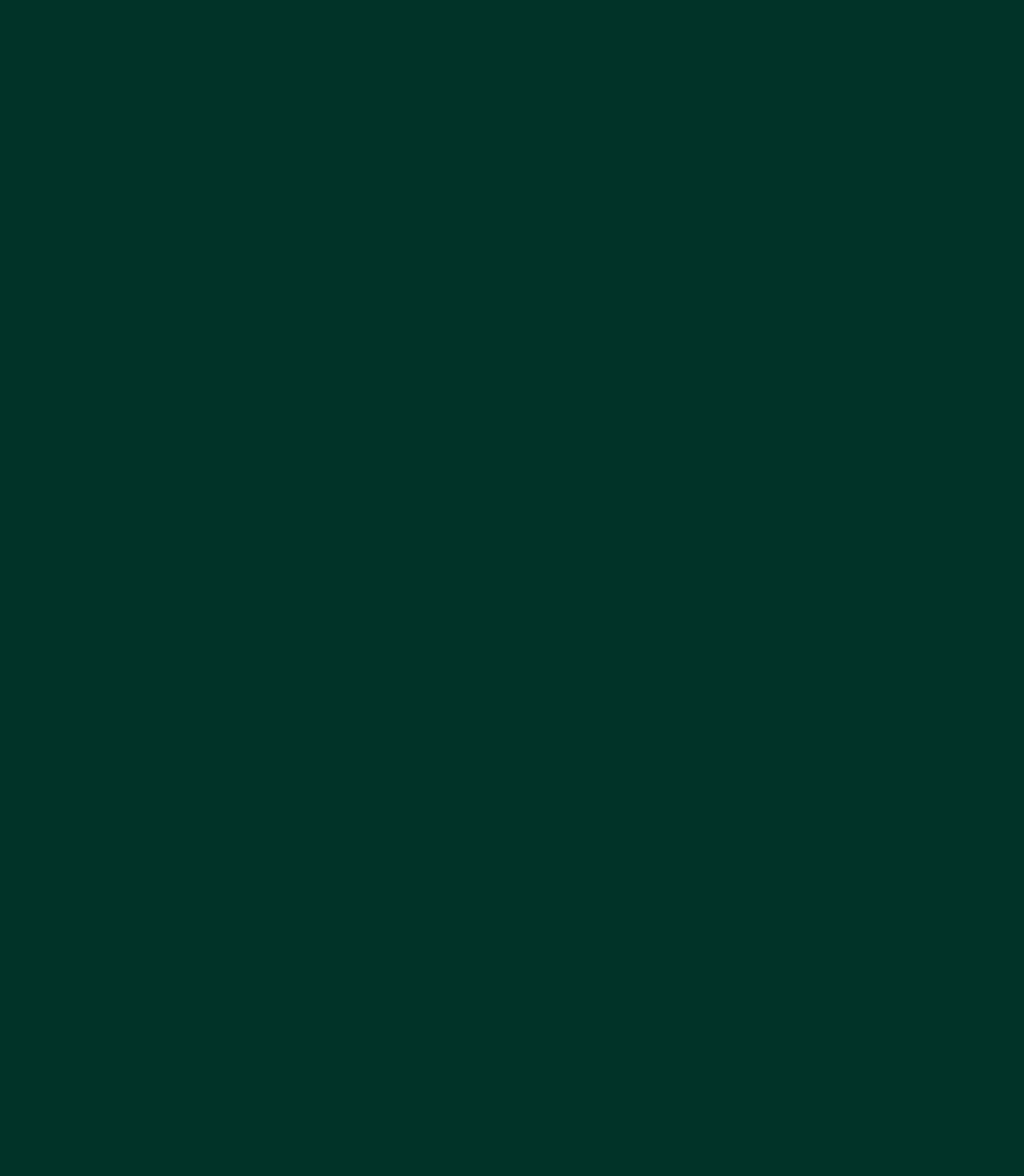
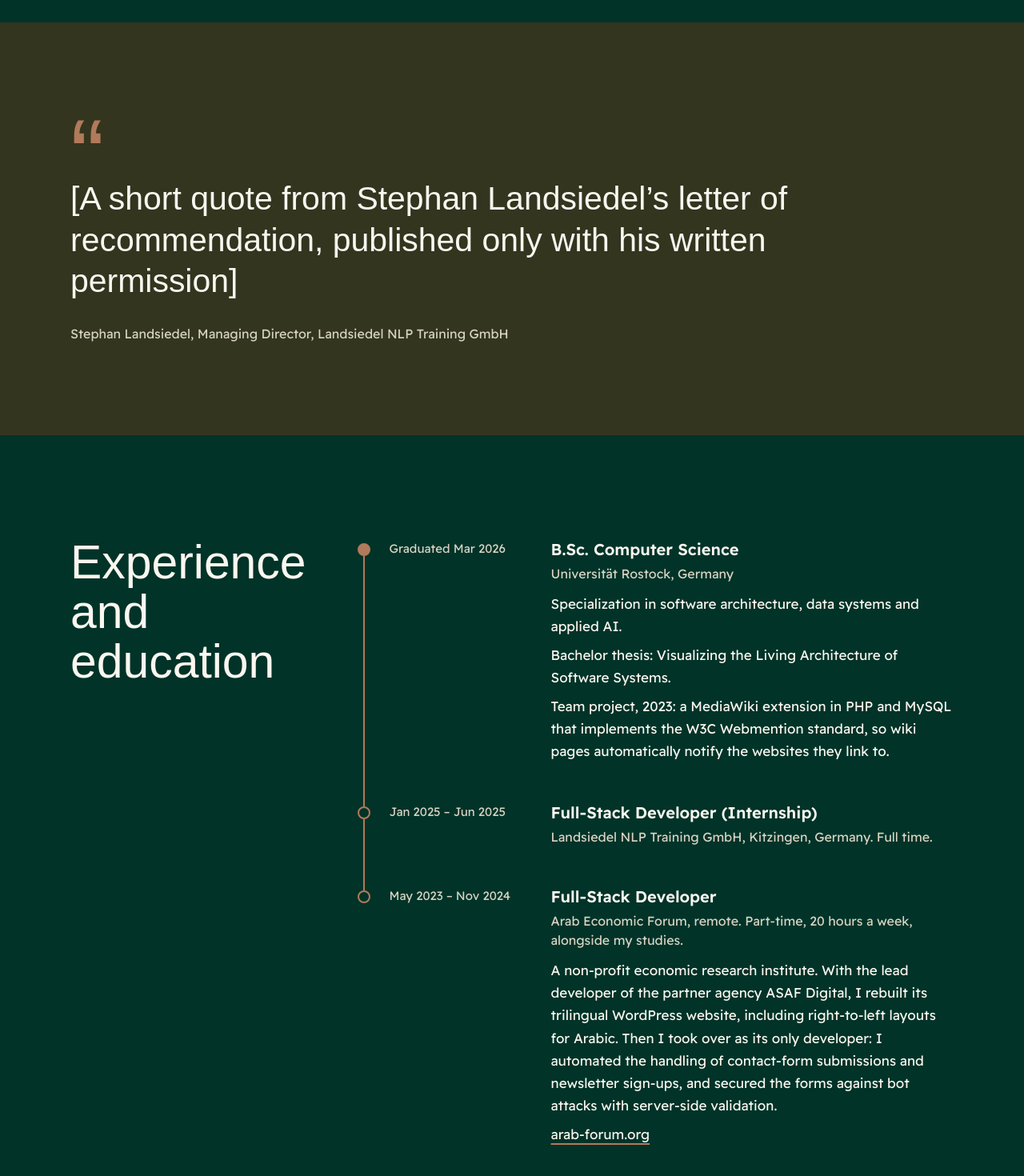
Before and after one commit to miari959/portfolio, a Next.js app: page / in a window 1280 px wide. Shown: the part 1947-3417 px from the top of the page at 80% size. Before the commit the page ends 1975 px from the top, so only its background shows below. Built offline with nearby package versions, Linux system fonts and the light colour scheme; a web font is replaced by a local one.

Commit message:
Add the recommendation and the experience timeline

```diff
--- a/src/app/page.tsx
+++ b/src/app/page.tsx
@@ -1,6 +1,8 @@
 import { projects } from "@/content/projects";
 import { Hero } from "@/components/Hero";
 import { ProjectCard } from "@/components/ProjectCard";
+import { Recommendation } from "@/components/Recommendation";
+import { Experience } from "@/components/Experience";
 import styles from "./page.module.css";
 
 export default function Home() {
@@ -16,6 +18,10 @@ export default function Home() {
           <ProjectCard key={project.slug} project={project} />
         ))}
       </section>
+
+      <Recommendation />
+
+      <Experience />
     </main>
   );
 }
--- /dev/null
+++ b/src/components/Experience.module.css
@@ -0,0 +1,102 @@
+.section {
+  padding-top: clamp(80px, 10vw, 128px);
+  padding-bottom: clamp(80px, 10vw, 128px);
+  display: flex;
+  flex-wrap: wrap;
+  gap: 40px 64px;
+}
+
+.title {
+  flex: 1 1 260px;
+  max-width: 340px;
+  margin: 0;
+  font-size: clamp(40px, 4.6vw, 60px);
+}
+
+.timeline {
+  flex: 999 1 560px;
+  min-width: 0;
+  margin: 0;
+  padding: 0 0 0 40px;
+  list-style: none;
+  display: flex;
+  flex-direction: column;
+  gap: 48px;
+}
+
+.item {
+  position: relative;
+  display: flex;
+  flex-wrap: wrap;
+  gap: 4px 32px;
+}
+
+/* The dot in front of each entry */
+.item::before {
+  content: "";
+  position: absolute;
+  left: -40px;
+  top: 7px;
+  width: 16px;
+  height: 16px;
+  border: 2px solid var(--color-clay);
+  border-radius: 50%;
+  background: var(--color-forest);
+}
+
+.item:first-child::before {
+  background: var(--color-clay);
+}
+
+/* The line from each dot down to the next one */
+.item:not(:last-child)::after {
+  content: "";
+  position: absolute;
+  left: -33px;
+  top: 23px;
+  bottom: -55px;
+  width: 2px;
+  background: var(--color-clay);
+}
+
+.dates {
+  flex: 0 0 170px;
+  margin: 0;
+  font-size: 15px;
+  line-height: 1.8;
+  color: var(--color-greige);
+  font-variant-numeric: tabular-nums;
+}
+
+.content {
+  flex: 1 1 340px;
+  min-width: 0;
+  display: flex;
+  flex-direction: column;
+  gap: 4px;
+}
+
+.role {
+  margin: 0;
+  font-size: 20px;
+  line-height: 1.45;
+  font-weight: 600;
+}
+
+.place {
+  margin: 0;
+  font-size: 16px;
+  line-height: 1.5;
+  color: var(--color-greige);
+}
+
+.detail {
+  margin: 4px 0 0;
+  max-width: 62ch;
+  font-size: 17px;
+  line-height: 1.65;
+}
+
+.place + .detail {
+  margin-top: 8px;
+}
--- /dev/null
+++ b/src/components/Experience.tsx
@@ -0,0 +1,33 @@
+import { experience } from "@/content/experience";
+import styles from "./Experience.module.css";
+
+export function Experience() {
+  return (
+    <section aria-labelledby="experience" className={`container ${styles.section}`}>
+      <h2 id="experience" className={styles.title}>
+        Experience and education
+      </h2>
+      <ol className={styles.timeline}>
+        {experience.map((entry) => (
+          <li key={entry.title} className={styles.item}>
+            <p className={styles.dates}>{entry.dates}</p>
+            <div className={styles.content}>
+              <h3 className={styles.role}>{entry.title}</h3>
+              <p className={styles.place}>{entry.place}</p>
+              {entry.details.map((detail) => (
+                <p key={detail} className={styles.detail}>
+                  {detail}
+                </p>
+              ))}
+              {entry.link && (
+                <p className={styles.detail}>
+                  <a href={entry.link.href}>{entry.link.label}</a>
+                </p>
+              )}
+            </div>
+          </li>
+        ))}
+      </ol>
+    </section>
+  );
+}
--- /dev/null
+++ b/src/components/Recommendation.module.css
@@ -0,0 +1,38 @@
+.band {
+  background: var(--color-moss);
+}
+
+.inner {
+  padding-top: clamp(72px, 9vw, 120px);
+  padding-bottom: clamp(72px, 9vw, 120px);
+}
+
+.figure {
+  margin: 0;
+  max-width: 920px;
+  display: flex;
+  flex-direction: column;
+  gap: 28px;
+}
+
+.mark {
+  display: block;
+  height: 52px;
+  font-family: var(--font-heading);
+  font-size: 128px;
+  line-height: 0.82;
+  color: var(--color-clay);
+}
+
+.quote {
+  margin: 0;
+  font-family: var(--font-heading);
+  font-size: clamp(28px, 3.2vw, 42px);
+  line-height: 1.25;
+}
+
+.caption {
+  font-size: 16px;
+  line-height: 1.5;
+  color: var(--color-greige);
+}
--- /dev/null
+++ b/src/components/Recommendation.tsx
@@ -0,0 +1,23 @@
+import { recommendation } from "@/content/recommendation";
+import styles from "./Recommendation.module.css";
+
+export function Recommendation() {
+  return (
+    <section aria-labelledby="recommendation-title" className={styles.band}>
+      <div className={`container ${styles.inner}`}>
+        <h2 id="recommendation-title" className="sr-only">
+          Recommendation
+        </h2>
+        <figure className={styles.figure}>
+          <span aria-hidden="true" className={styles.mark}>
+            “
+          </span>
+          <blockquote className={styles.quote}>{recommendation.quote}</blockquote>
+          <figcaption className={styles.caption}>
+            {recommendation.author}, {recommendation.role}
+          </figcaption>
+        </figure>
+      </div>
+    </section>
+  );
+}
--- /dev/null
+++ b/src/content/experience.ts
@@ -0,0 +1,29 @@
+import type { ExperienceEntry } from "./types";
+
+export const experience: ExperienceEntry[] = [
+  {
+    dates: "Graduated Mar 2026",
+    title: "B.Sc. Computer Science",
+    place: "Universität Rostock, Germany",
+    details: [
+      "Specialization in software architecture, data systems and applied AI.",
+      "Bachelor thesis: Visualizing the Living Architecture of Software Systems.",
+      "Team project, 2023: a MediaWiki extension in PHP and MySQL that implements the W3C Webmention standard, so wiki pages automatically notify the websites they link to.",
+    ],
+  },
+  {
+    dates: "Jan 2025 – Jun 2025",
+    title: "Full-Stack Developer (Internship)",
+    place: "Landsiedel NLP Training GmbH, Kitzingen, Germany. Full time.",
+    details: [],
+  },
+  {
+    dates: "May 2023 – Nov 2024",
+    title: "Full-Stack Developer",
+    place: "Arab Economic Forum, remote. Part-time, 20 hours a week, alongside my studies.",
+    details: [
+      "A non-profit economic research institute. With the lead developer of the partner agency ASAF Digital, I rebuilt its trilingual WordPress website, including right-to-left layouts for Arabic. Then I took over as its only developer: I automated the handling of contact-form submissions and newsletter sign-ups, and secured the forms against bot attacks with server-side validation.",
+    ],
+    link: { label: "arab-forum.org", href: "https://arab-forum.org" },
+  },
+];
--- /dev/null
+++ b/src/content/recommendation.ts
@@ -0,0 +1,6 @@
+export const recommendation = {
+  quote:
+    "[A short quote from Stephan Landsiedel’s letter of recommendation, published only with his written permission]",
+  author: "Stephan Landsiedel",
+  role: "Managing Director, Landsiedel NLP Training GmbH",
+};
```
Also changed, not shown: src/content/types.ts (+8 -0 lines).
